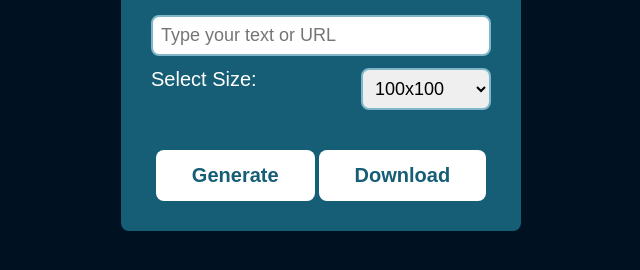
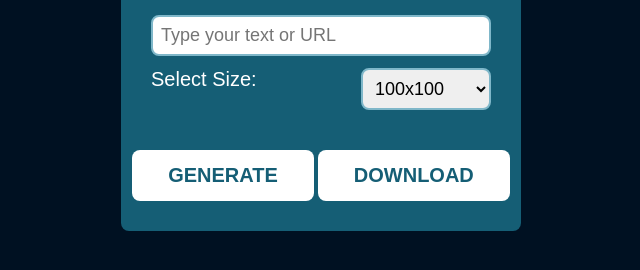
Before and after one commit to vanshika2518us/QR-CODE-GENERATOR, a plain HTML site: page index.html in a window 1280 px wide. Shown: the part 326-596 px from the top of the page, without its empty margins (319-959 px from the left). Drawn offline with Linux system fonts and the light colour scheme.

Commit message:
Update index.html

```diff
--- a/index.html
+++ b/index.html
@@ -30,8 +30,8 @@
         </div>
         <div class="qr-body"></div>
         <div class="qr-footer">
-            <a href="" id="generateBtn">Generate</a>
-            <a href="" id="downloadBtn" download="QR_Code.png">Download</a>
+            <a href="" id="generateBtn">GENERATE</a>
+            <a href="" id="downloadBtn" download="QR_Code.png">DOWNLOAD</a>
         </div>
     </div>
 
```
